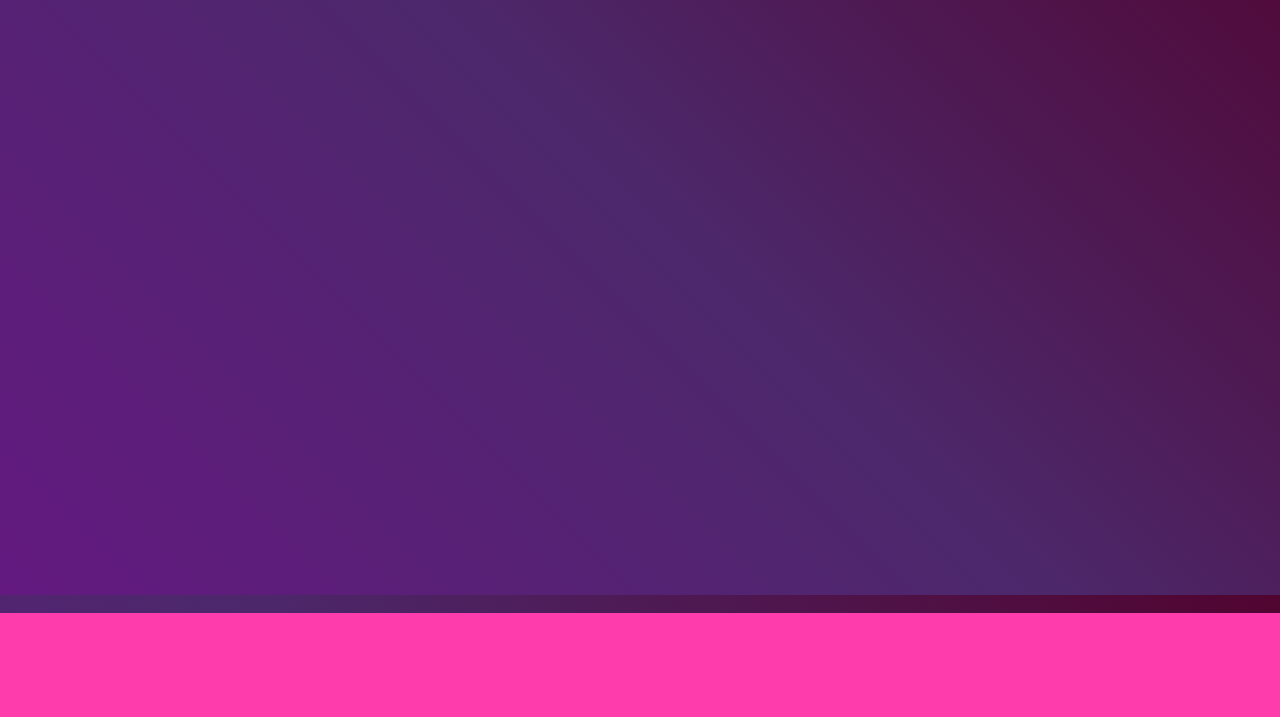
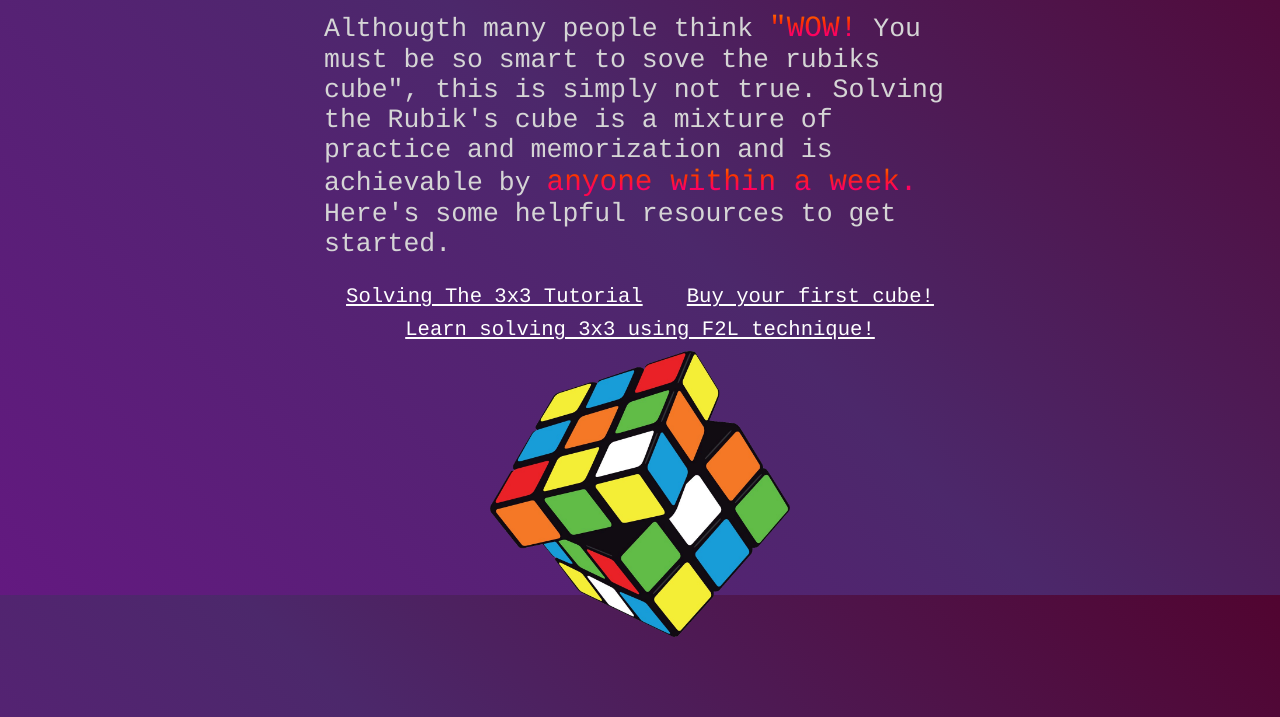
Before and after one commit to ImJordanNetz/ImJordanNetz.github.io, a plain HTML site: page rubiks/resources.html in a window 1280 px wide. Shown: the part 205-922 px from the top of the page. Before the commit the page ends 818 px from the top, so only its background shows below. Drawn offline with Linux system fonts and the light colour scheme.

Commit message:
Final Commit!

```diff
--- a/rubiks/resources.html
+++ b/rubiks/resources.html
@@ -6,6 +6,20 @@
     <meta name="viewport" content="width=device-width, initial-scale=1.0">
     <title>Rubik's Resources</title>
     <link rel="stylesheet" type="text/css" href="./css/styles.css"/>
+    <style>
+        .links {
+            display: flex;
+            flex-direction: row;
+            justify-content: space-around;
+            flex-wrap: wrap;
+        }
+
+        .links a {
+            color: rgb(255, 255, 255);
+            font-size: 0.7rem;
+            margin-bottom: 10px;
+        }
+    </style>
 </head>
 <body>
     <ul class="navbar">
@@ -14,5 +28,19 @@
         <li><a href="resources.html" id="active">Solving</a></li>
         <li><a href="contact.html">Contact Me</a></li>
     </ul>
+    <div class="content">
+        <div class="title">
+            <h2 class="gradient" id="gallery-title">Solving</h2>
+            <div class="gallery-text gradient">
+                <p style="font-size: 0.9rem;">Althougth many people think <span>"WOW!</span> You must be so smart to sove the rubiks cube", this is simply not true. Solving the Rubik's cube is a mixture of practice and memorization and is achievable by <span>anyone within a week.</span> Here's some helpful resources to get started.</p>
+            </div>
+        </div>
+        <div class="links">
+            <a href="https://www.youtube.com/watch?v=7Ron6MN45LY" target="_blank">Solving The 3x3 Tutorial</a>
+            <a href="https://www.amazon.com/Meilong3c-Turning-Smooth-Durable-2-2inches/dp/B094J66NRP/ref=asc_df_B094J66NRP/?tag=hyprod-20&linkCode=df0&hvadid=532264108497&hvpos=&hvnetw=g&hvrand=15653840358229101558&hvpone=&hvptwo=&hvqmt=&hvdev=c&hvdvcmdl=&hvlocint=&hvlocphy=9033276&hvtargid=pla-1391064750686&psc=1" target="_blank">Buy your first cube!</a>
+            <a href="https://www.youtube.com/watch?v=Ar_Zit1VLG0" target="_blank">Learn solving 3x3 using F2L technique!</a>
+            <img src="./images/rubiks-img-solving.png" style="width: 300px; margin-bottom: 10vh;">
+        </div>
+    </div>
 </body>
 </html>
```
Also changed, not shown: rubiks/contact.html (+2 -2 lines), rubiks/gallery.html (+6 -6 lines), rubiks/images/rubiks-img-solving.png (added).
